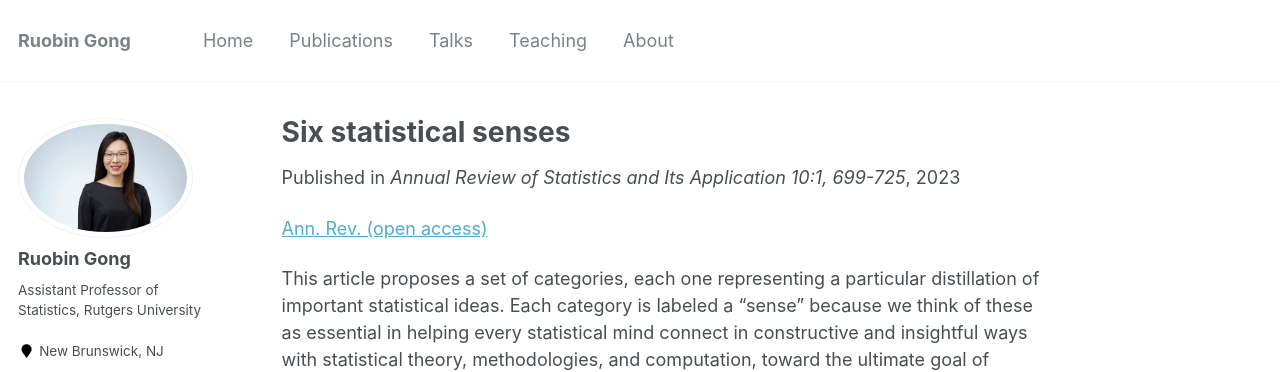
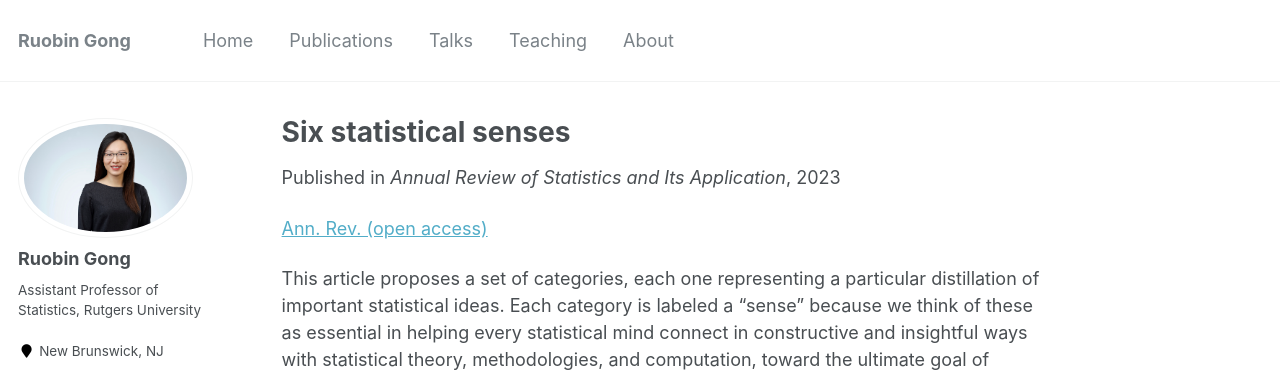
Before and after one commit to RuobinGong/RuobinGong.github.io, a Jekyll site: the page built from _publications_foundation/2023-03-10-senses.md, in a window 1280 px wide and 950 px high. Shown: the top 372 px of the window. Built offline with Jekyll 4.4.1, drawn with Linux system fonts in a browser that asks for light colours; some web fonts are replaced.

Commit message:
Update 2023-03-10-senses.md

```diff
--- a/_publications_foundation/2023-03-10-senses.md
+++ b/_publications_foundation/2023-03-10-senses.md
@@ -4,7 +4,7 @@ collection: publications_foundation
 permalink: /publication/2023-03-10-senses
 excerpt: ''
 date: 2023-03-10
-venue: 'Annual Review of Statistics and Its Application 10:1, 699-725'
+venue: 'Annual Review of Statistics and Its Application'
 author: 'RV Craiu, R Gong, XL Meng'
 
 ---
```
